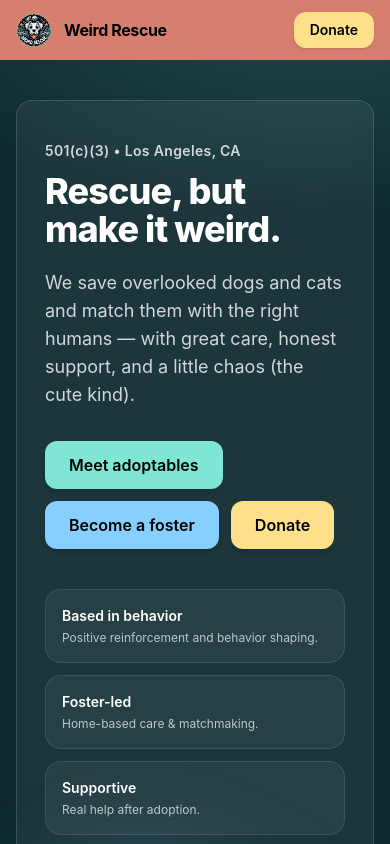
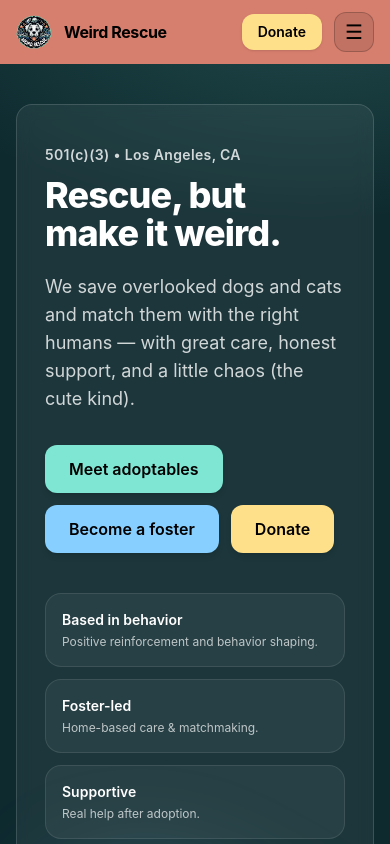
Before and after one commit to weirdrescue/weirdrescue-site, a Next.js app: page / in a window 390 px wide. Shown: the top 844 px of the page. Built offline with nearby package versions, Linux system fonts and the light colour scheme.

Commit message:
Add mobile nav menu

```diff
--- a/src/app/layout.tsx
+++ b/src/app/layout.tsx
@@ -1,6 +1,6 @@
 import type { Metadata } from "next";
 import "./globals.css";
-import Image from "next/image";
+import HeaderNav from "@/components/HeaderNav";
 
 export const metadata: Metadata = {
   title: "Weird Rescue",
@@ -16,67 +16,22 @@ export default function RootLayout({
   return (
     <html lang="en">
       <body className="min-h-screen text-white">
-        <header className="sticky top-0 z-50 bg-[var(--wr-coral)] text-black">
-          <div className="mx-auto max-w-6xl px-4 py-3 relative flex items-center">
-            {/* Left: Logo */}
-            <a href="/" className="flex items-center gap-3">
-              <span className="relative h-9 w-9">
-                <Image
-                  src="/brand/logo.png"
-                  alt="Weird Rescue"
-                  fill
-                  className="object-contain"
-                  priority
-                />
-              </span>
-              <span className="font-bold tracking-tight">Weird Rescue</span>
-            </a>
+        {/* Navigation */}
+        <HeaderNav />
 
-            {/* Center: Nav */}
-            <nav className="absolute left-1/2 -translate-x-1/2 hidden md:flex items-center gap-6">
-              <a
-                className="text-sm font-semibold text-black/80 hover:text-black transition relative after:absolute after:left-0 after:-bottom-1 after:h-[2px] after:w-0 after:bg-black after:transition-all hover:after:w-full"
-                href="/adopt"
-              >
-                Adopt
-              </a>
-              <a
-                className="text-sm font-semibold text-black/80 hover:text-black transition relative after:absolute after:left-0 after:-bottom-1 after:h-[2px] after:w-0 after:bg-black after:transition-all hover:after:w-full"
-                href="/foster"
-              >
-                Foster
-              </a>
-              <a
-                className="text-sm font-semibold text-black/80 hover:text-black transition relative after:absolute after:left-0 after:-bottom-1 after:h-[2px] after:w-0 after:bg-black after:transition-all hover:after:w-full"
-                href="/volunteer"
-              >
-                Volunteer
-              </a>
-              <a
-                className="text-sm font-semibold text-black/80 hover:text-black transition relative after:absolute after:left-0 after:-bottom-1 after:h-[2px] after:w-0 after:bg-black after:transition-all hover:after:w-full"
-                href="/contact"
-              >
-                Contact
-              </a>
-            </nav>
+        {/* Main Content */}
+        <main className="mx-auto max-w-6xl px-4 py-10">
+          {children}
+        </main>
 
-            {/* Right: Donate */}
-            <a
-              href="/donate"
-              className="ml-auto inline-flex items-center rounded-xl px-4 py-2 text-sm font-semibold text-black bg-[var(--wr-sun)] hover:opacity-90 transition shadow-sm"
-            >
-              Donate
-            </a>
-          </div>
-        </header>
-
-        <main className="mx-auto max-w-6xl px-4 py-10">{children}</main>
-
+        {/* Footer */}
         <footer className="mt-16 border-t border-white/10">
           <div className="mx-auto max-w-6xl px-4 py-10 text-sm text-white/70">
             <div className="flex flex-col gap-2 sm:flex-row sm:items-center sm:justify-between">
               <p>© {new Date().getFullYear()} Weird Rescue • 501(c)(3)</p>
-              <p className="text-white/60">Made with love in Los Angeles</p>
+              <p className="text-white/60">
+                Made with love in Los Angeles
+              </p>
             </div>
           </div>
         </footer>
--- /dev/null
+++ b/src/components/HeaderNav.tsx
@@ -0,0 +1,102 @@
+"use client";
+
+import { useEffect, useState } from "react";
+import Image from "next/image";
+
+const links = [
+  { href: "/adopt", label: "Adopt" },
+  { href: "/foster", label: "Foster" },
+  { href: "/volunteer", label: "Volunteer" },
+  { href: "/contact", label: "Contact" },
+];
+
+export default function HeaderNav() {
+  const [open, setOpen] = useState(false);
+
+  // Close menu on route change-like behavior (simple: close on resize up to desktop)
+  useEffect(() => {
+    function onResize() {
+      if (window.innerWidth >= 768) setOpen(false);
+    }
+    window.addEventListener("resize", onResize);
+    return () => window.removeEventListener("resize", onResize);
+  }, []);
+
+  return (
+    <header className="sticky top-0 z-50 bg-[var(--wr-coral)] text-black">
+      <div className="mx-auto max-w-6xl px-4 py-3 relative flex items-center justify-between">
+        {/* Left: Logo */}
+        <a href="/" className="flex items-center gap-3">
+          <span className="relative h-9 w-9">
+            <Image
+              src="/brand/logo.png"
+              alt="Weird Rescue"
+              fill
+              className="object-contain"
+              priority
+            />
+          </span>
+          <span className="font-bold tracking-tight">Weird Rescue</span>
+        </a>
+
+        {/* Center: Desktop nav */}
+        <nav className="hidden md:flex absolute left-1/2 -translate-x-1/2 items-center gap-7">
+          {links.map((l) => (
+            <a
+              key={l.href}
+              href={l.href}
+              className="text-sm font-semibold text-black/80 hover:text-black transition relative
+                         after:absolute after:left-0 after:-bottom-1 after:h-[2px] after:w-0 after:bg-black after:transition-all
+                         hover:after:w-full"
+            >
+              {l.label}
+            </a>
+          ))}
+        </nav>
+
+        {/* Right: Donate + Mobile toggle */}
+        <div className="flex items-center gap-3">
+          <a
+            href="/donate"
+            className="inline-flex items-center rounded-xl px-4 py-2 text-sm font-semibold
+                       text-black bg-[var(--wr-sun)] hover:opacity-90 transition shadow-sm"
+          >
+            Donate
+          </a>
+
+          {/* Mobile menu button */}
+          <button
+            type="button"
+            className="md:hidden inline-flex items-center justify-center rounded-xl border border-black/20 bg-black/10
+                       h-10 w-10 hover:bg-black/15 transition"
+            aria-label="Open menu"
+            aria-expanded={open}
+            onClick={() => setOpen((v) => !v)}
+          >
+            {/* Hamburger / X */}
+            <span className="text-black text-xl leading-none">{open ? "✕" : "☰"}</span>
+          </button>
+        </div>
+      </div>
+
+      {/* Mobile dropdown */}
+      {open ? (
+        <div className="md:hidden border-t border-black/10 bg-[var(--wr-coral)]">
+          <nav className="mx-auto max-w-6xl px-4 py-4 flex flex-col gap-3">
+            {links.map((l) => (
+              <a
+                key={l.href}
+                href={l.href}
+                onClick={() => setOpen(false)}
+                className="rounded-xl px-3 py-2 text-base font-semibold text-black/80 hover:text-black
+                           hover:bg-black/10 transition"
+              >
+                {l.label}
+              </a>
+            ))}
+          </nav>
+        </div>
+      ) : null}
+    </header>
+  );
+}
```
